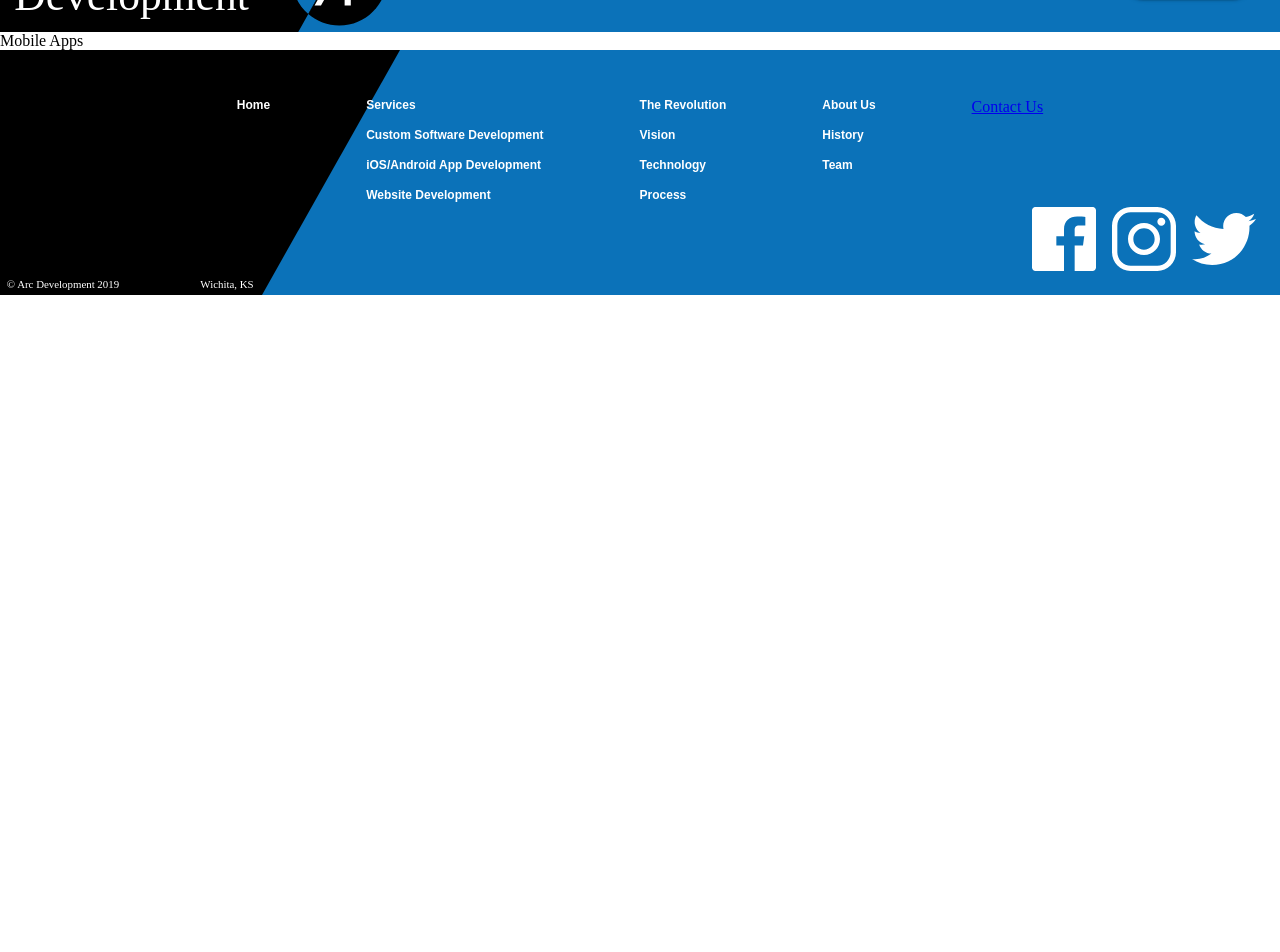
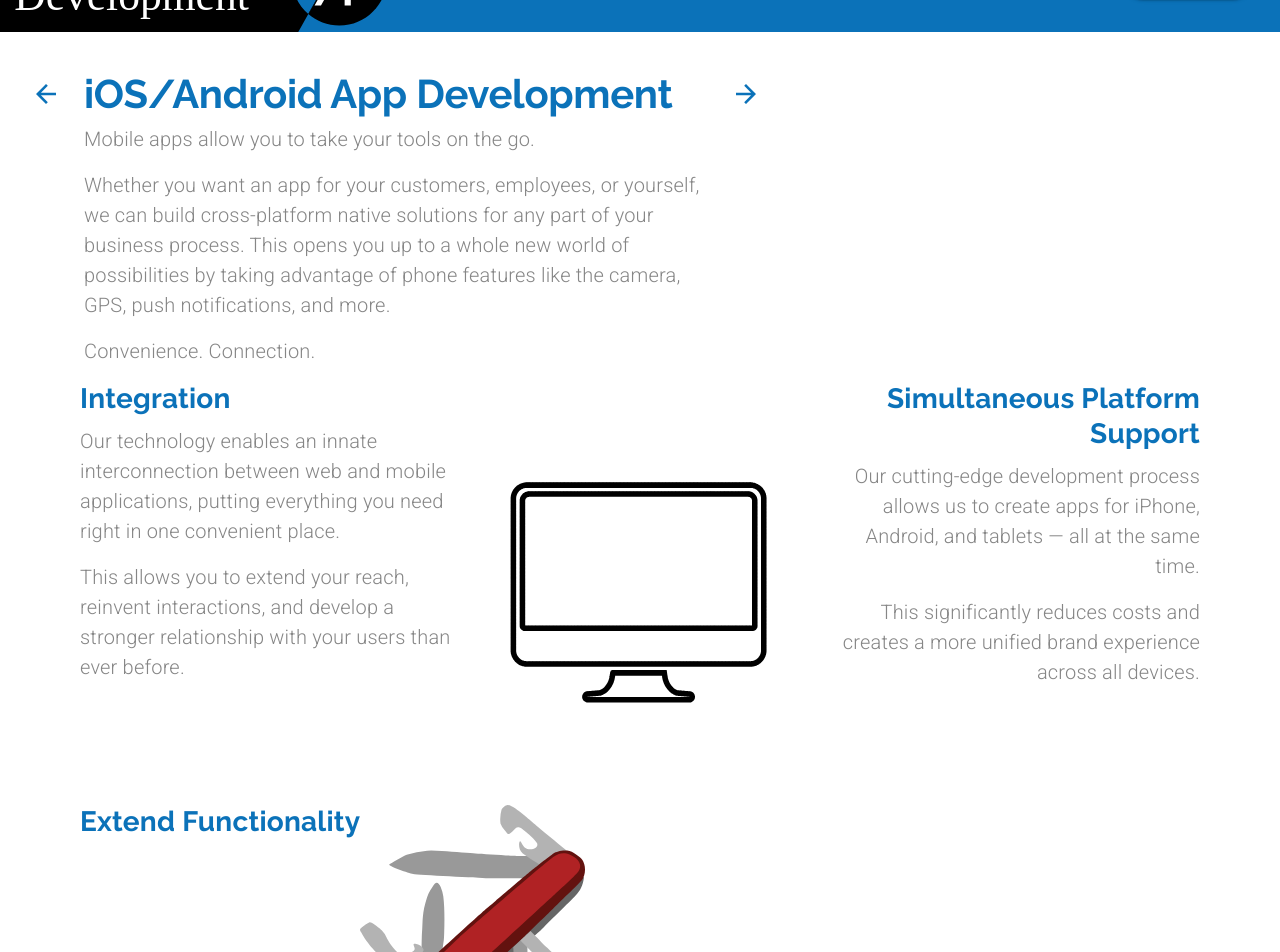
Before and after one commit to kmorgport/material_ui_design_prac, a React (Create React App) app: page /mobileapps in a window 1280 px wide. Shown: the part 80-1032 px from the top of the page. Before the commit the page ends 800 px from the top, so only its background shows below. Built offline with nearby package versions, Linux system fonts and the light colour scheme.

Commit message:
mobile page

```diff
--- a/src/components/App.js
+++ b/src/components/App.js
@@ -7,6 +7,7 @@
 import LandingPage from './LandingPage';
 import Services from './Services'
 import CustomSoftware from "./CustomSoftware";
+import MobileApps from "./MobileApps";
 
 function App() {
   const [ selectedIndex, setSelectedIndex ] = useState(0)
@@ -46,7 +47,14 @@
               />
             }
           />
-          <Route exact path="/mobileapps" element={<div>Mobile Apps</div>}/>
+          <Route exact path="/mobileapps"
+            element={
+              <MobileApps
+                setValue={setValue}
+                setSelectedIndex={setSelectedIndex}
+              />
+            }
+          />
           <Route exact path="/websites" element={<div>Websites</div>}/>
           <Route exact path="/revolution" element={<div>Revolution</div>}/>
           <Route exact path="/about" element={<div>About</div>}/>
--- /dev/null
+++ b/src/components/MobileApps.js
@@ -0,0 +1,193 @@
+import React from 'react';
+import Lottie from 'react-lottie';
+import { Link } from 'react-router-dom';
+import { makeStyles, useTheme } from '@material-ui/core/styles';
+import { Grid, Typography, useMediaQuery, Hidden, IconButton } from '@material-ui/core'
+
+import backArrow from '../assets/backArrow.svg';
+import forwardArrow from '../assets/forwardArrow.svg';
+import swiss from '../assets/swissKnife.svg'
+import access from '../assets/extendAccess.svg'
+import engagement from '../assets/increaseEngagement.svg'
+
+import integrationAnimation from '../animations/integrationAnimation/data.json'
+
+const useStyles = makeStyles( theme => ({
+    rowContainer:{
+        paddingLeft: "5em",
+        paddingRight: "5em",
+        [theme.breakpoints.down("sm")]: {
+            paddingLeft: "1.5em",
+            paddingRight: "1.5em",
+        }
+    },
+    heading: {
+        maxWidth: "40em"
+    },
+    arrowContainer: {
+        marginTop: "0.5em"
+    },
+}))
+
+const MobileApps = ({ setValue, setSelectedIndex }) => {
+    const classes = useStyles();
+    const theme = useTheme();
+    const matchesMD = useMediaQuery(theme.breakpoints.down("md"));
+    const matchesXS = useMediaQuery(theme.breakpoints.down("xs"));
+
+    const defaultOptions = {
+        loop: false,
+        autoplay: false,
+        animationData: integrationAnimation,
+        rendererSettings: {
+          preserveAspectRatio: "xMidYMid slice"
+        }
+      };
+
+    return (
+        <Grid container direction="column">
+            <Grid
+                item
+                container
+                direction="row"
+                justify={matchesMD ? "center" : undefined }
+                className={classes.rowContainer}
+                style={{marginTop: matchesXS ? "1em" : "2em" }}
+            >
+                <Hidden mdDown>
+                    <Grid
+                        item
+                        className={classes.arrowContainer}
+                        style={{
+                            marginRight: "1em",
+                            marginLeft: "-3.5em"
+                            }}
+                    >
+                        <IconButton
+                            onClick={()=> setSelectedIndex(1) }
+                            component={Link}
+                            to="/customsoftware"
+                            style={{ backgroundColor: "transparent"}}>
+                            <img src={backArrow} alt="Back to Custom Software Development Page"/>
+                        </IconButton>
+                    </Grid>
+                </Hidden>
+                <Grid item container direction="column" className={classes.heading}>
+                    <Grid item>
+                        <Typography
+                            variant="h2"
+                            align={matchesMD ? "center" : undefined }
+                        >
+                            iOS/Android App Development
+                        </Typography>
+                    </Grid>
+                    <Grid item>
+                        <Typography align={matchesMD ? "center" : undefined } variant="body1" paragraph>
+                            Mobile apps allow you to take your tools on the go.
+                        </Typography>
+                        <Typography align={matchesMD ? "center" : undefined } variant="body1" paragraph>
+                            Whether you want an app for your customers, employees, or
+                            yourself, we can build cross-platform native solutions for any
+                            part of your business process. This opens you up to a whole new
+                            world of possibilities by taking advantage of phone features like
+                            the camera, GPS, push notifications, and more.
+                        </Typography>
+                        <Typography align={matchesMD ? "center" : undefined } variant="body1" paragraph>
+                            Convenience. Connection.
+                        </Typography>
+                    </Grid>
+                </Grid>
+                <Hidden mdDown>
+                    <Grid item className={classes.arrowContainer}>
+                        <IconButton
+                            onClick={()=> setSelectedIndex(3) }
+                            style={{ backgroundColor: "transparent"}}
+                            component={Link}
+                            to="/websites"
+                        >
+                            <img src={forwardArrow} alt="Custom Website Development"/>
+                        </IconButton>
+                    </Grid>
+                </Hidden>
+            </Grid>
+            <Grid item container direction="row" className={classes.rowContainer}>
+                <Grid item container direction="column" md>
+                    <Grid item>
+                        <Typography variant="h4" gutterBottom>
+                            Integration
+                        </Typography>
+                    </Grid>
+                    <Grid item>
+                        <Typography variant="body1" paragraph>
+                            Our technology enables an innate interconnection between web and
+                            mobile applications, putting everything you need right in one
+                            convenient place.
+                        </Typography>
+                    </Grid>
+                    <Grid item>
+                        <Typography variant="body1" paragraph>
+                            This allows you to extend your reach, reinvent interactions, and
+                            develop a stronger relationship with your users than ever before.
+                        </Typography>
+                    </Grid>
+                </Grid>
+                <Grid item md>
+                    <Lottie options={defaultOptions} isStopped={true} style={{ maxWidth: "20em"}} />
+                </Grid>
+                <Grid item container direction="column" md>
+                    <Grid item>
+                        <Typography align="right" variant="h4" gutterBottom>
+                            Simultaneous Platform Support
+                        </Typography>
+                    </Grid>
+                    <Grid item>
+                        <Typography align="right" variant="body1" paragraph>
+                            Our cutting-edge development process allows us to create apps for
+                            iPhone, Android, and tablets — all at the same time.
+                        </Typography>
+                    </Grid>
+                    <Grid item>
+                        <Typography align="right" variant="body1" paragraph>
+                            This significantly reduces costs and creates a more unified brand
+                            experience across all devices.
+                        </Typography>
+                    </Grid>
+                </Grid>
+            </Grid>
+            <Grid item container direction="row" className={classes.rowContainer}>
+                <Grid item container direction="column md">
+                    <Grid item>
+                        <Typography variant="h4" gutterBottom>
+                            Extend Functionality
+                        </Typography>
+                    </Grid>
+                    <Grid item>
+                        <img src={swiss} alt="swiss army knife"/>
+                    </Grid>
+                </Grid>
+                <Grid item container direction="column md">
+                    <Grid item>
+                        <Typography variant="h4" gutterBottom>
+                            Extend Access
+                        </Typography>
+                    </Grid>
+                    <Grid item>
+                        <img src={access} alt="tear-one-off-sign"/>
+                    </Grid>
+                </Grid>
+                <Grid item container direction="column md">
+                    <Grid item>
+                        <Typography variant="h4" gutterBottom>
+                            Increase Engagement
+                        </Typography>
+                    </Grid>
+                    <Grid item>
+                        <img src={engagement} alt="app with notification"/>
+                    </Grid>
+                </Grid>
+            </Grid>
+        </Grid>
+    )
+}
+
+export default MobileApps
```
